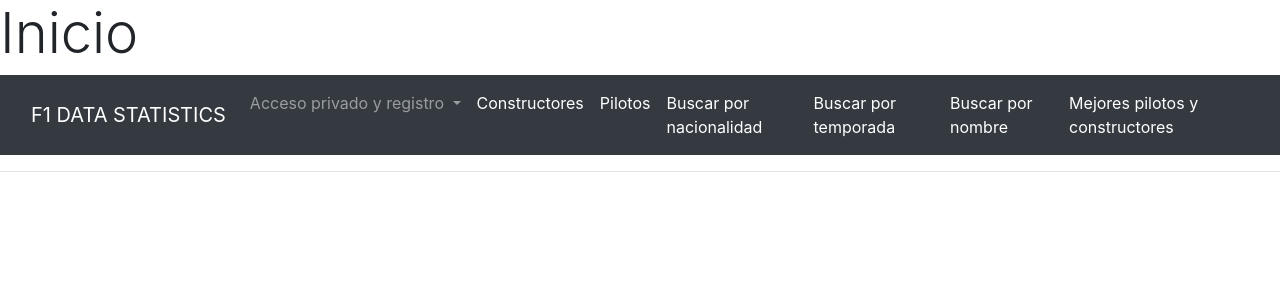
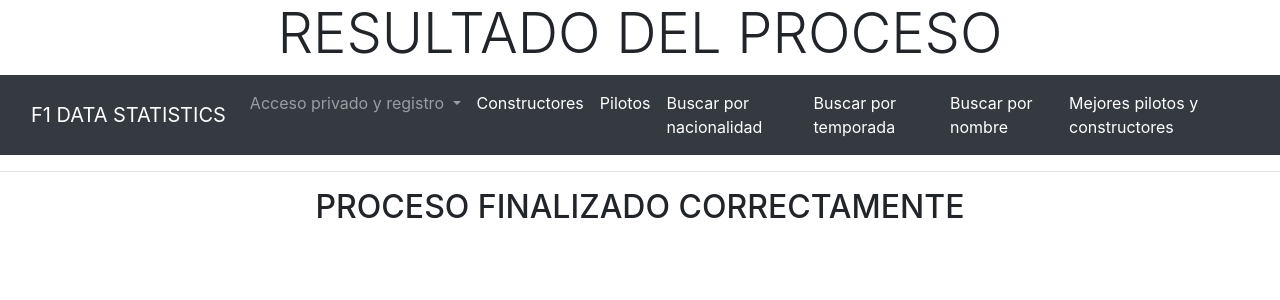
Before and after one commit to edubotdom/F1DataStatistics, a Django app: template main/templates/cargar_datos.html in a window 1280 px wide. Shown: the top 300 px of the page. Run offline with Django 3.2, Linux system fonts and the light colour scheme; the template is opened without the code that fills it, so the values that code supplies are empty; parts of the project's set-up code (start-up, migrations or seed data) failed here and were passed over; some libraries are stand-ins or nearby versions.

Commit message:
Update cargar_datos.html

```diff
--- a/main/templates/cargar_datos.html
+++ b/main/templates/cargar_datos.html
@@ -3,8 +3,9 @@
 {% extends 'base.html' %}
 
 {% block encabezado %}
-<h1 class="display-4"> Inicio </h1>
+      <h1 class="display-4" style="text-align:center"> RESULTADO DEL PROCESO</h1>
 {% endblock %}
 
   {% block contenido %}
+      <h2 class="display-6" style="text-align:center"> PROCESO FINALIZADO CORRECTAMENTE</h2>
   {% endblock %}
```
